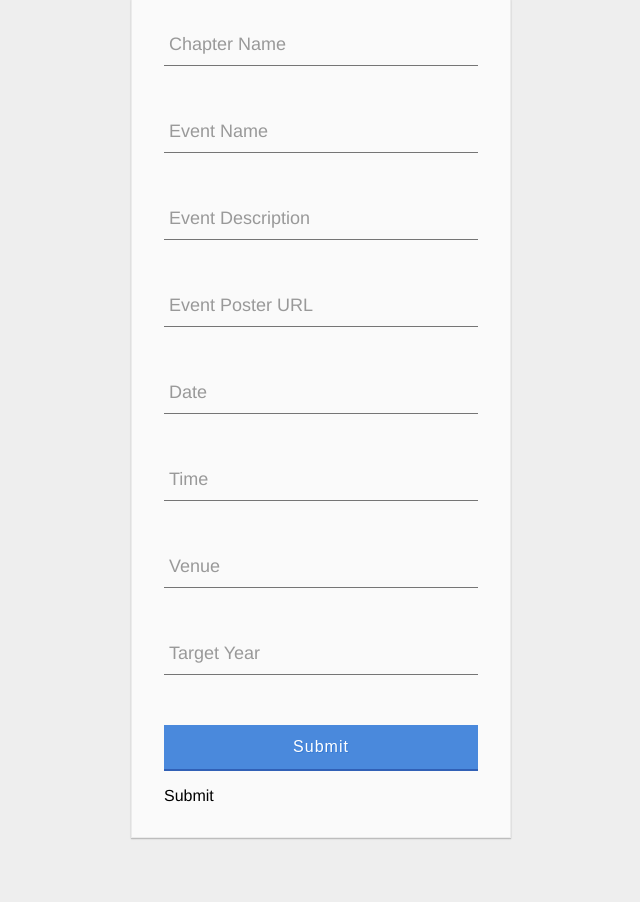
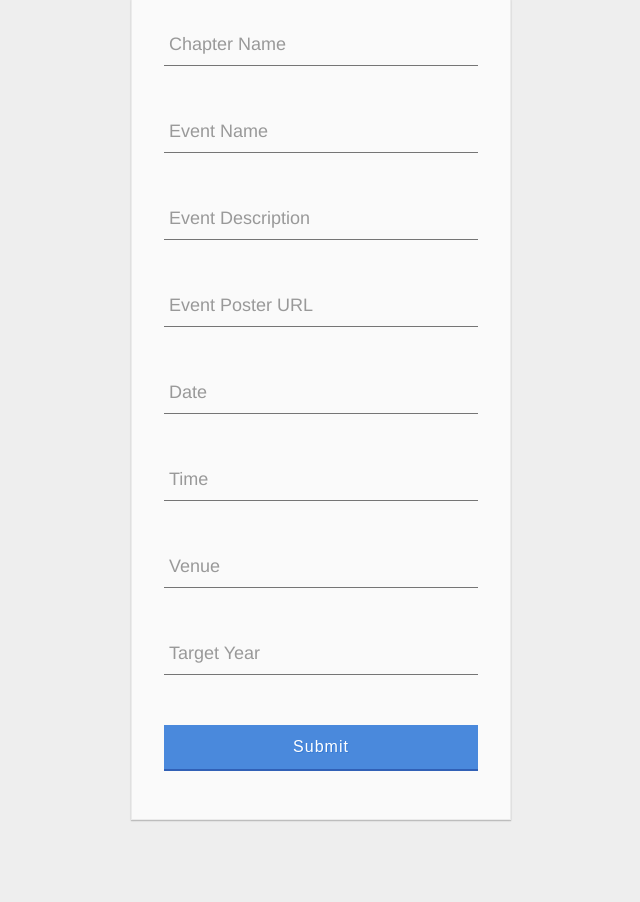
Before and after one commit to sdeepanshu02/chat_bot, a Flask app: page /send_notification_stu_chap in a window 1280 px wide. Shown: the part 134-1036 px from the top of the page, without its empty margins (319-959 px from the left). After the commit the page ends 956 px from the top, so only its background shows below. Run offline with Flask 2, Linux system fonts and the light colour scheme; some libraries are stand-ins or nearby versions.

Commit message:
bug fixing

```diff
--- a/templates/indexstu.html
+++ b/templates/indexstu.html
@@ -43,7 +43,7 @@
     <input type="text" name="tar_yr" id="tar_yr"><span class="highlight"></span><span class="bar"></span>
     <label>Target Year</label>
   </div>
-  <input type="submit" class="button buttonBlue">Submit
+  <input type="submit" class="button buttonBlue">
     <div class="ripples buttonRipples"><span class="ripplesCircle"></span></div>
   </input>
 </form>
```
